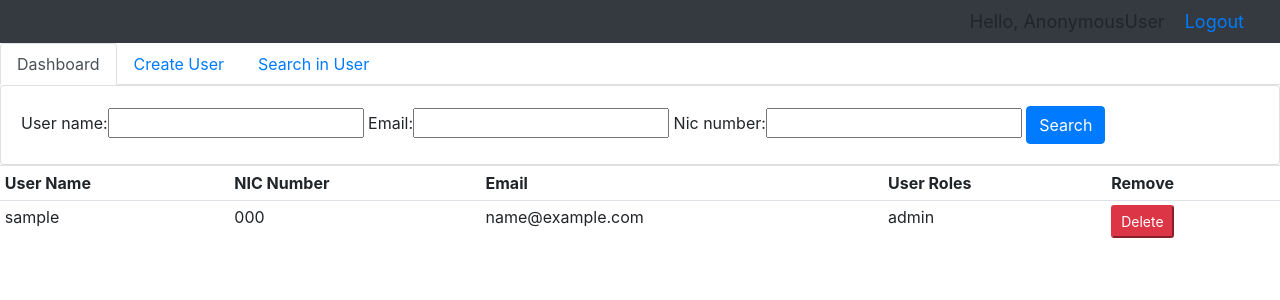
After one commit to anjulashiwantha/ERP, a Django app: page /search_user/ in a window 1280 px wide. The commit adds this page. Shown: the top 300 px of the page. Run offline with Django 3.2, Linux system fonts and the light colour scheme; tables that the repository leaves empty hold one stand-in row (values such as "Sample post"); some libraries are stand-ins or nearby versions.

Commit message:
anjula2020/08/12 15.30

```diff
--- a/accounts/filters.py
+++ b/accounts/filters.py
@@ -9,3 +9,8 @@ class OrderFilters(django_filters.FilterSet):
         model = create
         fields = '__all__'
         exclude = ['user', 'Name', 'Issues', 'Remark', 'date_created']
+
+class userFilter(django_filters.FilterSet):
+    class Meta:
+        model = UserCreated
+        fields = ['user_name', 'email', 'nic_number']
--- a/accounts/form.py
+++ b/accounts/form.py
@@ -25,3 +25,8 @@ class CreateUserForm(UserCreationForm):
     class Meta:
         model = User
         fields = ['username', 'email', 'password1', 'password2']
+
+class createdUser(ModelForm):
+    class Meta:
+        model = UserCreated
+        fields = '__all__'
--- a/accounts/models.py
+++ b/accounts/models.py
@@ -36,4 +36,4 @@ class UserCreated(models.Model):
     User_Roles = models.CharField(max_length=200, null=True, choices=user)
 
     def __str__(self):
-        return self.user_name
+        return f"{self.user_name}"
--- a/accounts/templates/accounts/main_ad.html
+++ b/accounts/templates/accounts/main_ad.html
@@ -10,7 +10,7 @@
 
 </head>
 <body>
-    {% include 'accounts/navbar_ad.html'%}
+    {% include 'accounts/nav_ad.html'%}
     <div class="container-fluid"></div>
     {% block content %}
 
--- /dev/null
+++ b/accounts/templates/accounts/nav_ad.html
@@ -0,0 +1,39 @@
+{% block content %}
+<style>
+  .hello-msg{
+    font-size: 18px;
+    color: #7ft4s;
+    margin-right: 20px;
+  }
+</style>
+
+<nav class="navbar navbar-expand-lg navbar-dark bg-dark">
+  <img src="">
+  <button class="navbar-toggler" type="button" data-toggle="collapse" data-target="#navbarNav" aria-controls="navbarNav" aria-expanded="false" aria-label="Toggle navigation">
+    <span class="navbar-toggler-icon"></span>
+  </button>
+  <div class="collapse navbar-collapse" id="navbarNav">
+    <ul class="navbar-nav">
+    </ul>
+  </div>
+    <span class="hello-msg">Hello, {{request.user}}</span>
+    <span><a class="hello-msg" href="{% url 'logout_page' %}">Logout</a> </span>
+</nav>
+
+<div class="bs-example">
+    <ul class="nav nav-tabs">
+        <li class="nav-item">
+            <a href="{% url 'Admin_Dashboard' %}" class="nav-link active">Dashboard</a>
+        </li>
+        <li class="nav-item">
+            <a href="{% url 'Created_User' %}" class="nav-link">Create User</a>
+        </li>
+        <li class="nav-item">
+            <a href="{% url 'Search_User'%}" class="nav-link">Search in User</a>
+        </li>
+    </ul>
+</div>
+
+
+
+{% endblock %}
--- /dev/null
+++ b/accounts/templates/accounts/reset_password_done.html
@@ -0,0 +1,5 @@
+<h3> password reset complete </h3>
+
+<p> your password has been set. you may go ahead and login now </p>
+
+<a href="/"> Login </a>
--- /dev/null
+++ b/accounts/templates/accounts/reset_password_sent.html
@@ -0,0 +1,5 @@
+<h3> Password reset sent </h3>
+
+<p> We've emailed you instructions for setting your password, if an account exists with the email you enterd. you should receive them shortle </p>
+
+<p> if you dont receive an email, please make sure you've entered the address you registered with, and check your spam folder </p>
--- /dev/null
+++ b/accounts/templates/accounts/search_user.html
@@ -0,0 +1,42 @@
+{% extends 'accounts/main_ad.html' %}
+{% load static %}
+
+{% block content %}
+
+
+<div class="row">
+  <div class="col">
+    <div class="card card-body">
+
+      <form method="get">
+        {{ myFilter.form }}
+
+        <button class="btn btn-primary" type="submit">Search</button>
+
+      </form>
+
+    </div>
+
+  </div>
+
+</div>
+
+<table class="table table-sm">
+  <tr>
+    <th>User Name</th>
+    <th>NIC Number</th>
+    <th>Email</th>
+    <th>User Roles</th>
+    <th>Remove</th>
+  </tr>
+  {% for users in users %}
+  <tr>
+    <td>{{users.user_name}}</td>
+    <td>{{users.nic_number}}</td>
+    <td>{{users.email}}</td>
+    <td>{{users.User_Roles}}</td>
+    <td><button class="dtn btn-sm btn-danger" href="{% url 'Order_Delete' owners.id %}">Delete</button> </td>
+  </tr>
+  {% endfor %}
+</table>
+{% endblock %}
--- a/accounts/urls.py
+++ b/accounts/urls.py
@@ -1,4 +1,5 @@
 from django.urls import path
+from django.contrib.auth import views as auth_views
 from .views import *
 
 urlpatterns = [
@@ -12,6 +13,28 @@ urlpatterns = [
     path('search/', Search, name="Search_x"),
     path('register/', Register, name="Re_Gister"),
 
-    path('admin/', admindashboard, name="Admin_Dashboard"),
+    path('admin_dashboard/', admindashboard, name="Admin_Dashboard"),
+    path('user/', CreatedUser, name="Created_User"),
+    path('search_user/', searchUser, name="Search_User"),
+
+
+
+
+    path('reset_password/',
+         auth_views.PasswordResetView.as_view(template_name="accounts/resetpassword.html"),
+         name="reset_password"),
+
+    path('reset_password_sent/',
+         auth_views.PasswordResetDoneView.as_view(template_name="accounts/reset_password_sent.html"),
+         name="password_reset_done"),
+
+    path('reset/<uidb64>/<token>',
+         auth_views.PasswordResetConfirmView.as_view(template_name="accounts/reset_password_form.html"),
+         name="password_reset_confirm"),
+
+    path('reset_password_complete/',
+         auth_views.PasswordResetCompleteView.as_view(template_name="accounts/reset_password_done.html"),
+         name="password_reset_compelete"),
+
 
 ]
--- a/accounts/views.py
+++ b/accounts/views.py
@@ -10,7 +10,7 @@ from .filters import *
 
 # Create your views here.
 
-def Register (requst):
+def Register(requst):
     form = CreateUserForm()
     if requst.method == 'POST':
         form = CreateUserForm(requst.POST)
@@ -21,14 +21,12 @@ def Register (requst):
             group = Group.objects.get(name=role)
             user.groups.add(group)
 
-
-
-
             messages.success(requst, 'Account was created for ' + username)
             return redirect("home")
 
     context = {'form': form}
     return render(requst, 'accounts/registor.html', context)
+
 
 def loginPage(request):
     if request.method == 'POST':
@@ -36,9 +34,17 @@ def loginPage(request):
         password = request.POST.get('password')
 
         user = authenticate(request, username=username, password=password)
+
         if user is not None:
             login(request, user)
-            return redirect("home")
+
+            if user.groups.filter(name='Admin').exists():
+                return redirect("Admin_Dashboard")
+                print(user.groups.all())
+            else:
+                return redirect("home")
+
+
         else:
             messages.info(request, 'Username or Password is incorrect')
 
@@ -50,14 +56,41 @@ def logoutPage(request):
     logout(request)
     return redirect("login_page")
 
-def admindashboard (requst):
-    return render(requst, 'accounts/dashboard.html')
+
+def admindashboard(requst):
+    user = UserCreated.objects.all()
+    owners = create.objects.all()
+    context = {'user': user, 'owners': owners}
+    return render(requst, 'accounts/ad_dashboard.html', context)
+
+
+def CreatedUser(requst):
+    if requst.method == "GET":
+        form = createdUser()
+        context = {'form': form}
+        return render(requst, 'accounts/User_form.html', context)
+    else:
+        form = createdUser(requst.POST)
+        if form.is_valid():
+            form.save()
+        return redirect('Admin_Dashboard')
+
+
+def searchUser(requst):
+    user = UserCreated.objects.all()
+
+    myFilter = userFilter(requst.GET, queryset=user)
+    users = myFilter.qs
+
+    context = {'users': users, 'myFilter': myFilter}
+    return render(requst, 'accounts/search_user.html', context)
 
 
 def home(requst):
     owners = create.objects.all()
     context = {'owners': owners}
     return render(requst, 'accounts/dashboard.html', context)
+
 
 def Order_Form(requst):
     if requst.method == "GET":
@@ -70,21 +103,21 @@ def Order_Form(requst):
             form.save()
         return redirect('/')
 
+
 def OrderDelete(requst, pk):
     owners = create.objects.get(id=pk)
-    if requst.method == "POST":
+    if requst.method == 'POST':
         owners.delete()
         return redirect('/')
     context = {'owners': owners}
     return render(requst, 'accounts/delete.html', context)
 
 
-
-def  Search(requst):
+def Search(requst):
     owners = create.objects.all()
 
     myFilter = OrderFilters(requst.GET, queryset=owners)
     owners = myFilter.qs
 
-    context = {'owners':owners, 'myFilter': myFilter}
+    context = {'owners': owners, 'myFilter': myFilter}
     return render(requst, 'accounts/Search.html', context)
```
Also changed, not shown: accounts/templates/accounts/User_form.html (added, +18 -0 lines), accounts/templates/accounts/ad_dashboard.html (+17 -0 lines), accounts/templates/accounts/login.html (+7 -3 lines), accounts/templates/accounts/reset_password_form.html (added, +10 -0 lines), accounts/templates/accounts/resetpassword.html (added, +10 -0 lines), db.sqlite3.
